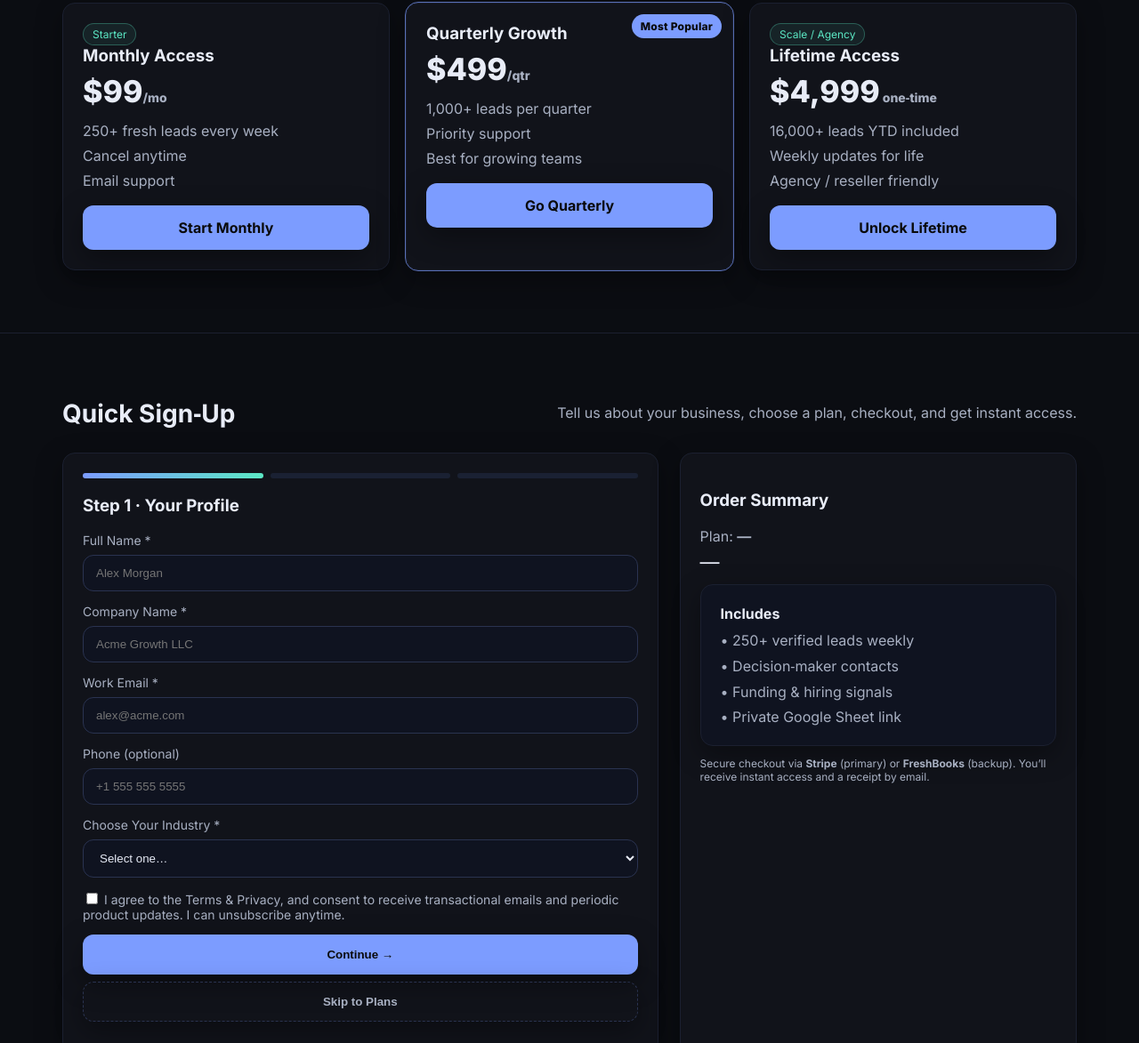
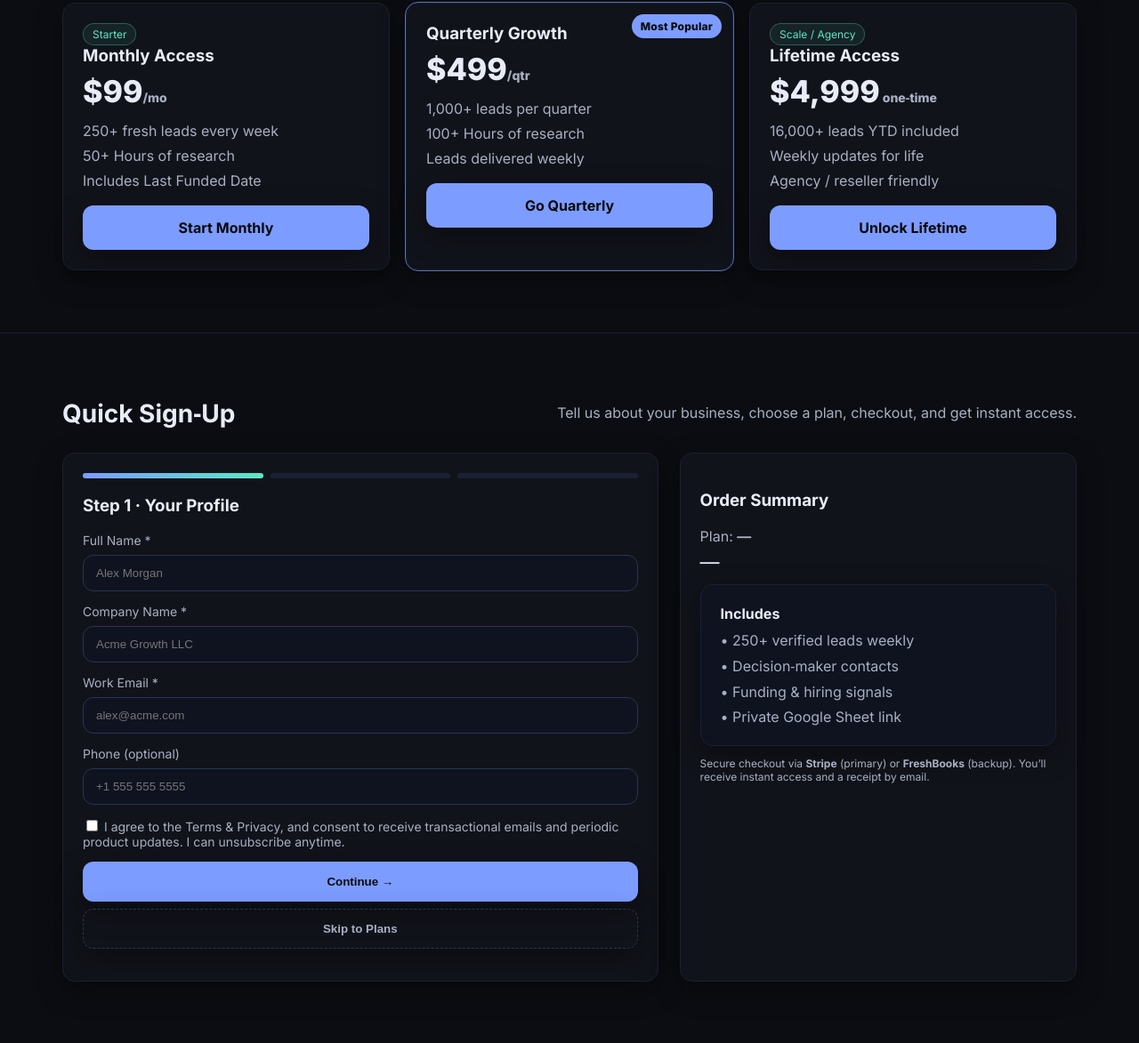
Before and after one commit to bryanp2020/buildbetterleads, a plain HTML site: page index.html in a window 1280 px wide. Shown: the part 1525-2698 px from the top of the page at 89% size. Drawn offline with Linux system fonts and the light colour scheme.

Commit message:
Update index.html

```diff
--- a/index.html
+++ b/index.html
@@ -283,8 +283,8 @@
           <div class="amount">$99<span class="period">/mo</span></div>
           <ul class="list features">
             <li>250+ fresh leads every week</li>
-            <li>Cancel anytime</li>
-            <li>Email support</li>
+            <li>50+ Hours of research</li>
+            <li>Includes Last Funded Date</li>
           </ul>
           <a class="btn block" data-checkout="stripe" data-plan="monthly" href="#form-flow">Start Monthly</a>
         </div>
@@ -294,8 +294,8 @@
           <div class="amount">$499<span class="period">/qtr</span></div>
           <ul class="list features">
             <li>1,000+ leads per quarter</li>
-            <li>Priority support</li>
-            <li>Best for growing teams</li>
+            <li>100+ Hours of research</li>
+            <li>Leads delivered weekly</li>
           </ul>
           <a class="btn block" data-checkout="stripe" data-plan="quarterly" href="#form-flow">Go Quarterly</a>
         </div>
@@ -350,18 +350,6 @@
               <input class="input" id="phone" name="phone" inputmode="tel" placeholder="+1 555 555 5555" />
             </div>
             <div class="form-field">
-              <label for="industry">Choose Your Industry *</label>
-              <select id="industry" name="industry" required>
-                <option value="" disabled selected>Select one…</option>
-                <option>Recently Funded Startups</option>
-                <option>Healthcare</option>
-                <option>Small Business</option>
-                <option>Staffing</option>
-                <option>SaaS</option>
-                <option>Other</option>
-              </select>
-            </div>
-            <div class="form-field">
               <label class="policy"><input id="consent" type="checkbox" required /> I agree to the <a href="#" target="_blank">Terms</a> & <a href="#" target="_blank">Privacy</a>, and consent to receive transactional emails and periodic product updates. I can unsubscribe anytime.</label>
             </div>
             <div class="form-field">
@@ -380,7 +368,7 @@
                 <div class="amount">$99<span class="period">/mo</span></div>
                 <ul class="list features">
                   <li>250+ weekly leads</li>
-                  <li>Cancel anytime</li>
+                  <li>Includes Last Funded Date</li>
                 </ul>
               </label>
               <label class="card price popular" style="cursor:pointer">
@@ -390,7 +378,7 @@
                 <div class="amount">$499<span class="period">/qtr</span></div>
                 <ul class="list features">
                   <li>1,000+ quarterly leads</li>
-                  <li>Priority support</li>
+                  <li>100+ Hours of research</li>
                 </ul>
               </label>
               <label class="card price" style="cursor:pointer">
```
